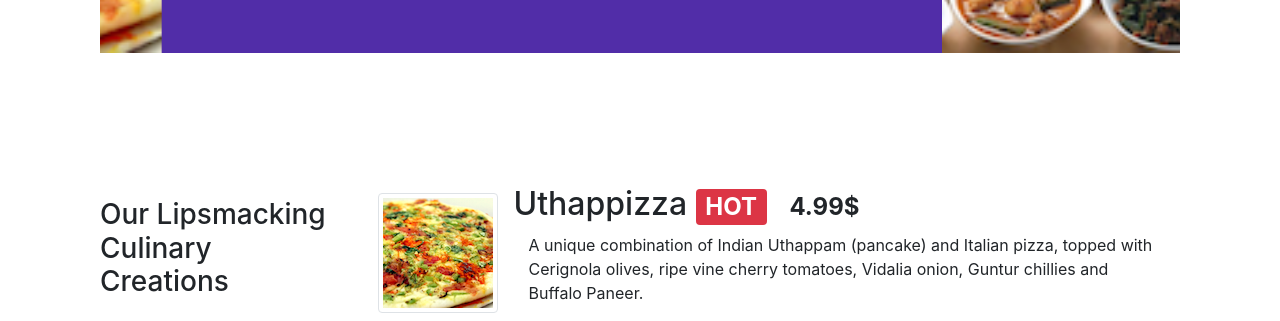
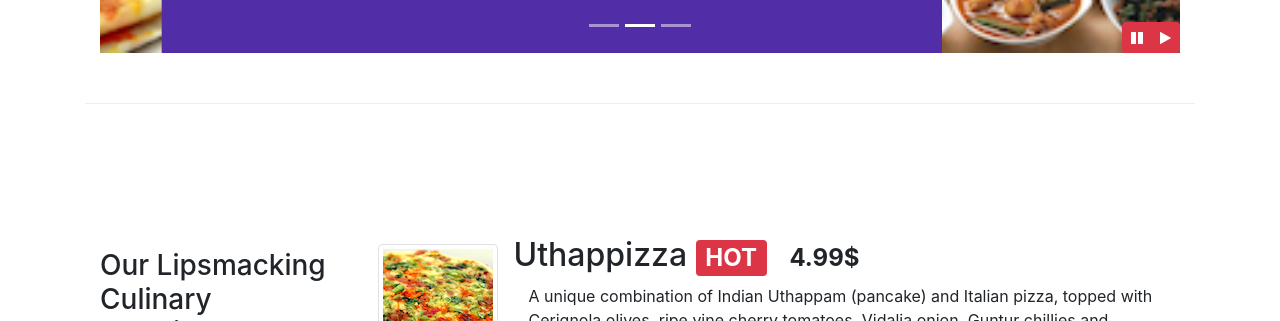
Before and after one commit to hagaiglazner/fswd-bs, a website: page index.html in a window 1280 px wide. Shown: the part 631-952 px from the top of the page. Drawn offline with nearby package versions, Linux system fonts and the light colour scheme.

Commit message:
Bootstrap JQuery

```diff
--- a/css/styles.css
+++ b/css/styles.css
@@ -63,3 +63,8 @@ body {
     left: 0;
     min-height: 300px;
 }
+#carouselButtons {
+    right:0px;
+    position: absolute;
+    bottom: 0px;
+}
--- a/index.html
+++ b/index.html
@@ -162,6 +162,7 @@
                                 </h2>
                                 <p class="col hidden-xs-down">Featuring mouthwatering combinations with a choice of five different salads, six enticing appetizers, six main entrees and five choicest desserts. Free flowing bubbly and soft drinks. All for just $19.99 per person </p>
                             </div>
+                        </div>
                         <div class="carousel-item">
                             <img class="d-block img-fluid" src="img/alberto.png" alt="alberto">
                             <div class="carousel-caption d-none d-md-block">
@@ -181,6 +182,14 @@
                         <a class="carousel-control-next" href="#mycarousel" role="button" data-slide="next">
                             <span class="carousel-control-next-icon"></span>
                         </a>
+                        <div class="btn-group" id="carouselButtons">
+                            <button class="btn btn-danger btn-sm" id="carousel-pause">
+                                <span class="fa fa-pause"></span>
+                            </button>
+                            <button class="btn btn-danger btn-sm" id="carousel-play">
+                                <span class="fa fa-play"></span>
+                            </button>
+                        </div>
                     </div>
                 </div>
             </div>
@@ -286,4 +295,16 @@
     <script src="node_modules/tether/dist/js/tether.min.js"></script>
     <script src="node_modules/bootstrap/dist/js/bootstrap.min.js"></script>
 
+    <script>
+        $(document).ready(function(){
+            $("#mycarousel").carousel( { interval: 2000 } );
+            $("#carousel-pause").click(function(){
+                $("#mycarousel").carousel('pause');
+            });
+            $("#carousel-play").click(function(){
+                $("#mycarousel").carousel('cycle');
+            });
+        });
+    </script>
+
 </html>
```
